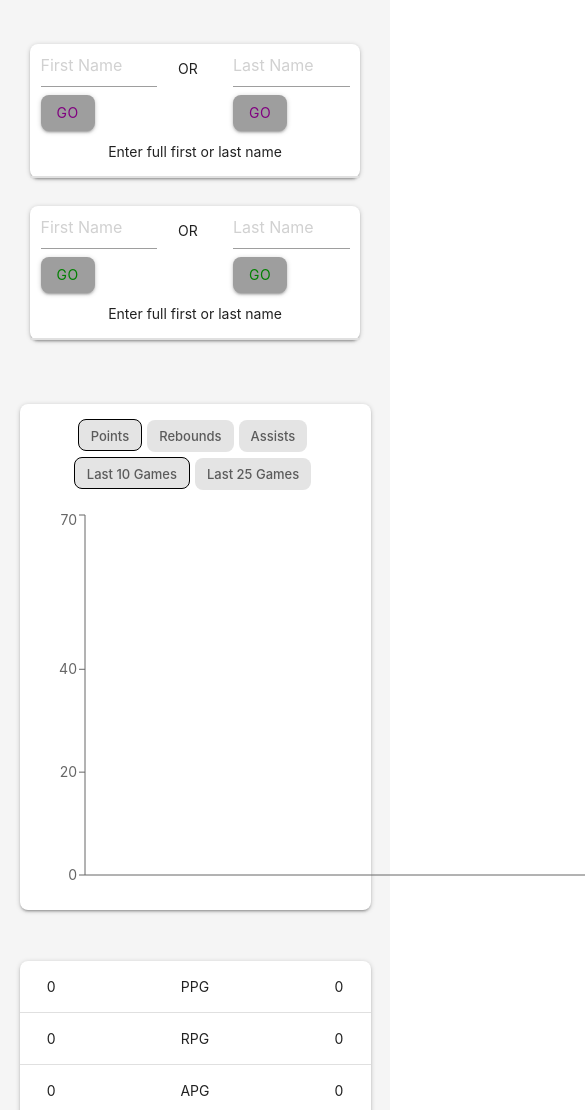
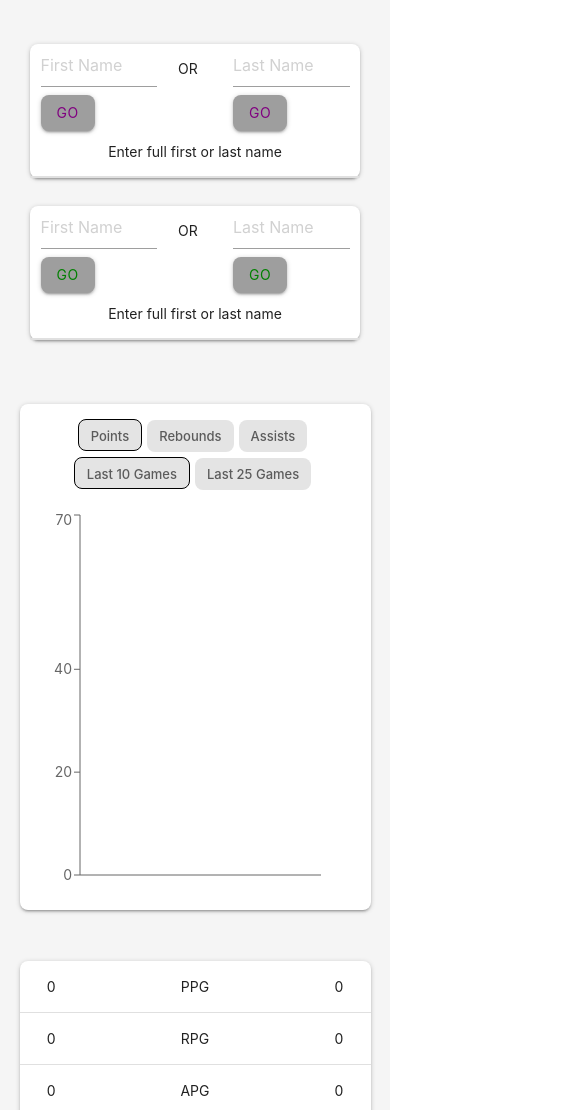
Before and after one commit to sarafiskray/nets-app, a React (Create React App) app: page / in a window 390 px wide. Shown: the top 1110 px of the page, 585 px wide, since content can reach past the window. Built offline with nearby package versions, Linux system fonts and the light colour scheme.

Commit message:
added responsive container to chart

```diff
--- a/src/StatsChart.js
+++ b/src/StatsChart.js
@@ -117,7 +117,8 @@ const StatsChart = (props) => {
                     Last 25 Games
                 </div>
             </div>
-            <LineChart width={800} height = {400} data={combinedStats}>
+            <ResponsiveContainer width="100%" height={400}>
+                <LineChart data={combinedStats} margin={{ top: 5, right: 50, bottom: 5, left: 0 }}>
                     { playerOneStats.length > 0 && active == "points" ? (
                     <Line type="monotone" dataKey="p1Pts" stroke="purple"/>
                     ) : null }
@@ -140,6 +141,7 @@ const StatsChart = (props) => {
                     <YAxis type="number" domain={[0, checkActiveStat]}/>
                     <Tooltip cursor={false}/>
                 </LineChart>
+            </ResponsiveContainer>
         </Fragment>
     )
 }
```
Lines whose indentation alone changed are shown as unchanged.
